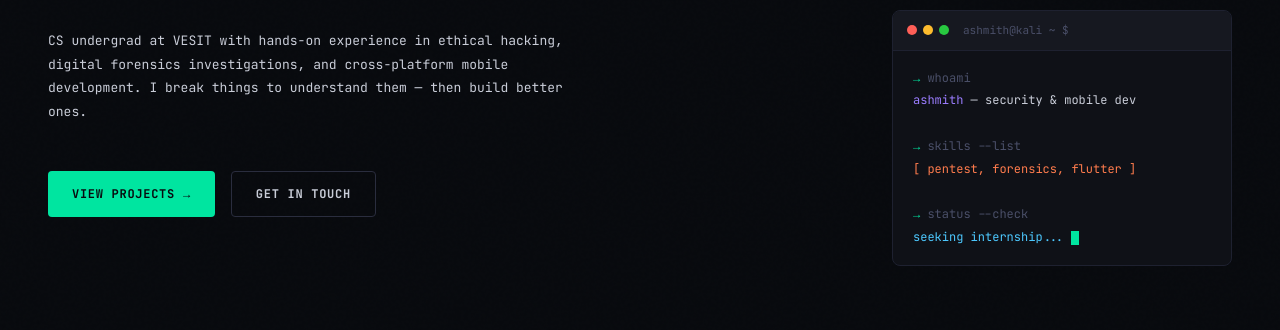
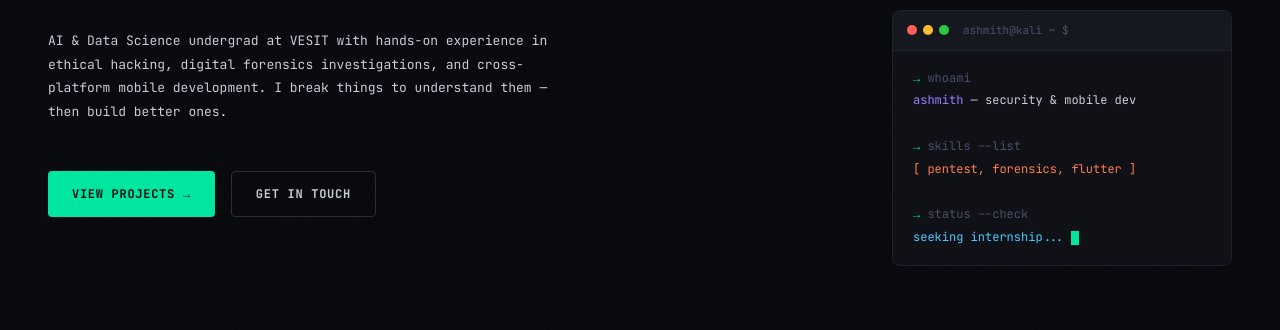
Before and after one commit to Ashcraft30/portfolio, a plain HTML site: page index.html in a window 1280 px wide. Shown: the part 470-800 px from the top of the page. Drawn offline with Linux system fonts and the light colour scheme; a web font is replaced by a local one.

Commit message:
Add files via upload

```diff
--- a/index.html
+++ b/index.html
@@ -369,7 +369,7 @@ footer{
   <h1 class="hero-name">Ashmith<br><em>Dev &amp; Sec</em></h1>
   <p class="hero-role">Ethical Hacker · Digital Forensics · <span>Flutter Developer</span></p>
   <p class="hero-desc">
-    CS undergrad at VESIT with hands-on experience in ethical hacking, digital forensics investigations,
+    AI &amp; Data Science undergrad at VESIT with hands-on experience in ethical hacking, digital forensics investigations,
     and cross-platform mobile development. I break things to understand them — then build better ones.
   </p>
   <div class="hero-btns">
```
